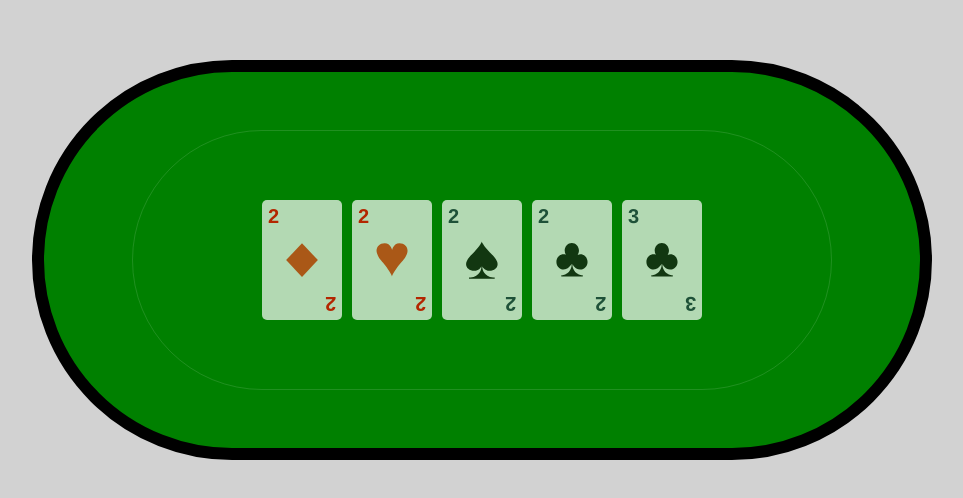
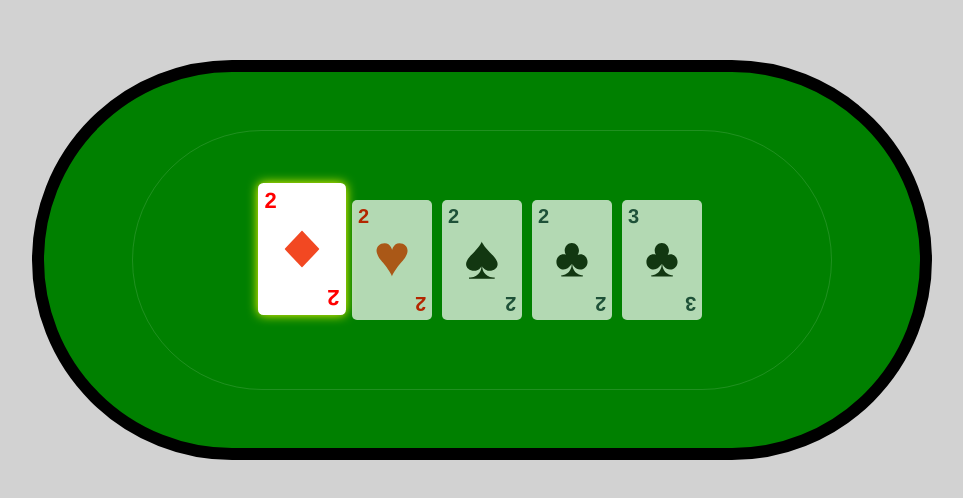
Before and after one commit to liakhim/holdem37, a Vue app: page / in a window 1280 px wide. Shown: the top 498 px of the page, without its empty margins (158-1121 px from the left). Built offline with nearby package versions, Linux system fonts and the light colour scheme.

Commit message:
highlighted card

```diff
--- a/src/components/GameTable.vue
+++ b/src/components/GameTable.vue
@@ -18,7 +18,7 @@
         components: { CardItem },
         setup () {
             const activeCards = ref([
-                { suit: 0, value: 2, location: 'inDeck', highlighted: false },
+                { suit: 0, value: 2, location: 'inDeck', highlighted: true },
                 { suit: 1, value: 2, location: 'inDeck', highlighted: false },
                 { suit: 2, value: 2, location: 'inDeck', highlighted: false },
                 { suit: 3, value: 2, location: 'inDeck', highlighted: false },
```
